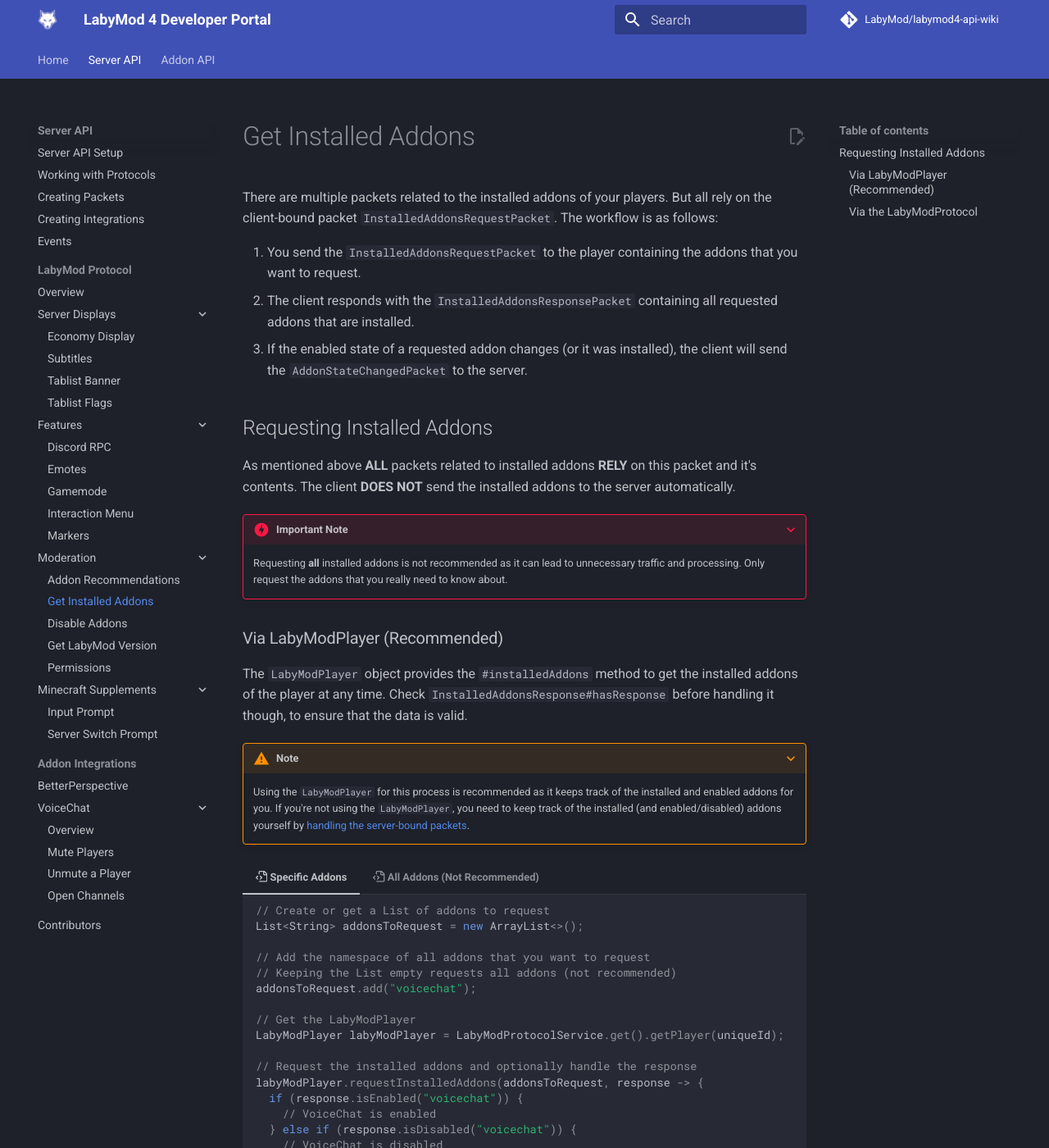
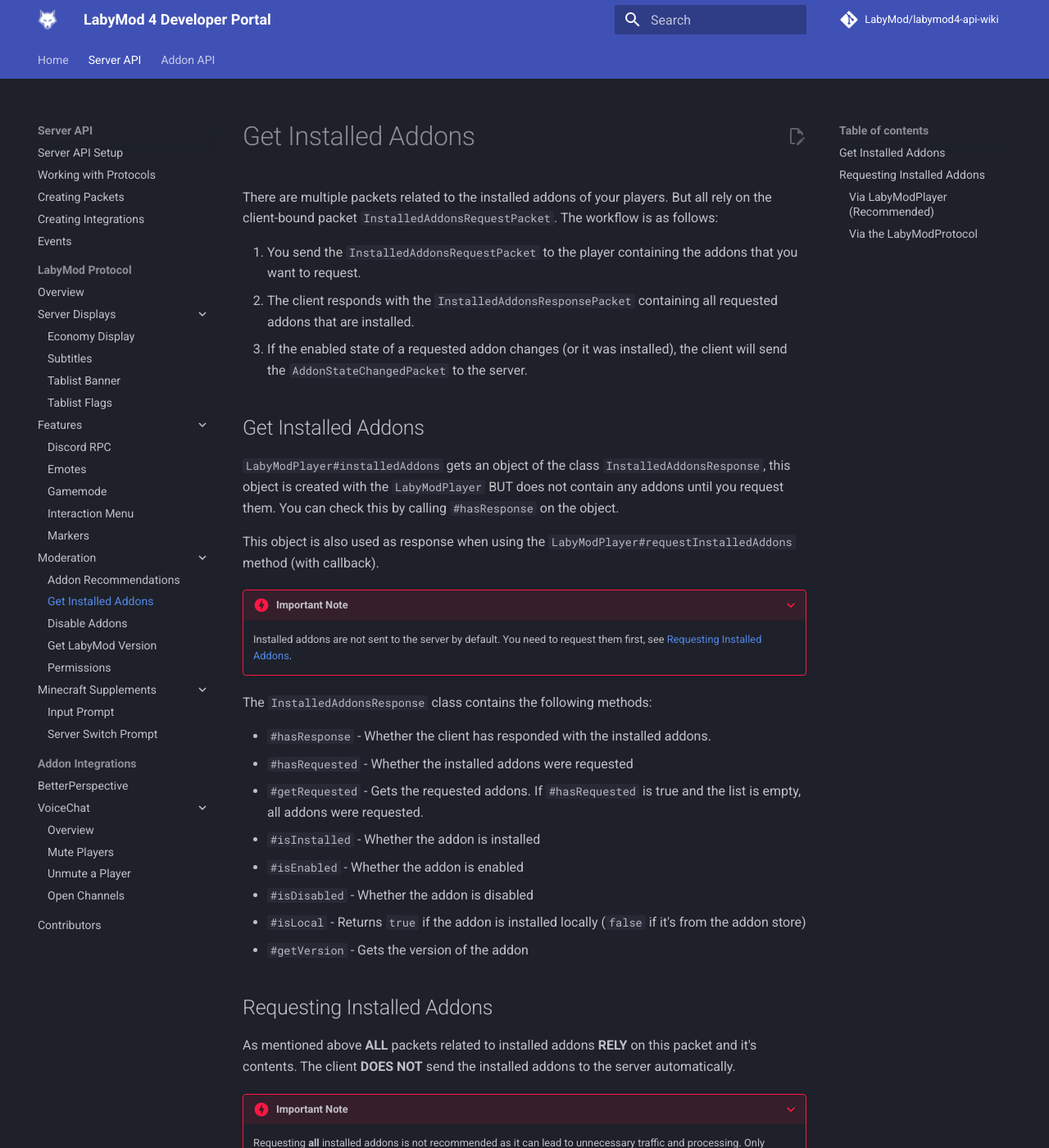
Before and after one commit to LabyMod/labymod4-api-wiki, an MkDocs documentation site: the page built from docs/pages/server/labymod/moderation/installed-addons.md, in a window 1280 px wide and 1400 px high. Shown: the whole window at 82% size. Built offline with MkDocs 1.6.1 and Material for MkDocs 9.7.7, drawn with Linux system fonts in a browser that asks for light colours; comment, search, counter and statistics services are not loaded.

Commit message:
apply reformat of the addon packets

````diff
--- a/docs/pages/server/labymod/moderation/installed-addons.md
+++ b/docs/pages/server/labymod/moderation/installed-addons.md
@@ -6,6 +6,26 @@
 2. The client responds with the `InstalledAddonsResponsePacket` containing all requested addons that are installed.
 3. If the enabled state of a requested addon changes (or it was installed), the client will send the
    `AddonStateChangedPacket` to the server.
+
+## Get Installed Addons
+
+`LabyModPlayer#installedAddons` gets an object of the class `InstalledAddonsResponse`, this object is created with the `LabyModPlayer` BUT does not contain any addons until you request them. You can check this by calling `#hasResponse` on the object.
+
+This object is also used as response when using the `LabyModPlayer#requestInstalledAddons` method (with callback).
+
+???+ danger "Important Note"
+    Installed addons are not sent to the server by default. You need to request them first, see [Requesting Installed Addons](#requesting-installed-addons).
+
+The `InstalledAddonsResponse` class contains the following methods:
+
+- `#hasResponse` - Whether the client has responded with the installed addons.
+- `#hasRequested` - Whether the installed addons were requested
+- `#getRequested` - Gets the requested addons. If `#hasRequested` is true and the list is empty, all addons were requested.
+- `#isInstalled` - Whether the addon is installed
+- `#isEnabled` - Whether the addon is enabled
+- `#isDisabled` - Whether the addon is disabled
+- `#isLocal` - Returns `true` if the addon is installed locally (`false` if it's from the addon store)
+- `#getVersion` - Gets the version of the addon
 
 ## Requesting Installed Addons
 
@@ -36,13 +56,13 @@
 
     // Request the installed addons and optionally handle the response
     labyModPlayer.requestInstalledAddons(addonsToRequest, response -> {
-      if (response.isEnabled("voicechat")) {
-        // VoiceChat is enabled
-      } else if (response.isDisabled("voicechat")) {
-        // VoiceChat is disabled
-      } else {
-        // VoiceChat is not installed
-      }
+        if (response.isEnabled("voicechat")) {
+            // VoiceChat is enabled
+        } else if (response.isDisabled("voicechat")) {
+            // VoiceChat is disabled
+        } else {
+            // VoiceChat is not installed
+        }
     });
     ```
 
@@ -54,9 +74,8 @@
 
     // Request all installed addons and optionally handle the response
     labyModPlayer.requestInstalledAddons(response -> {
-      List<String> disabledAddons = response.getDisabled();
-      List<String> enabledAddons = response.getEnabled();
-      // Handle the response
+        List<InstalledAddon> installedAddons = response.getInstalledAddons();
+        // Handle the response
     });
     ```
 
````
Also changed, not shown: other parts of docs/pages/server/labymod/moderation/installed-addons.md (+1 -3 lines).
